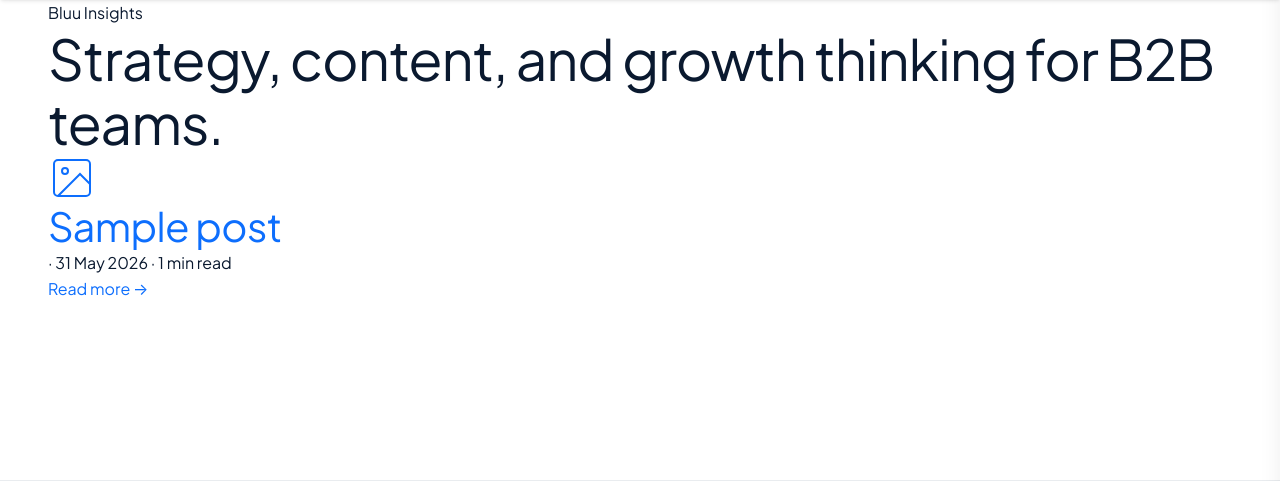
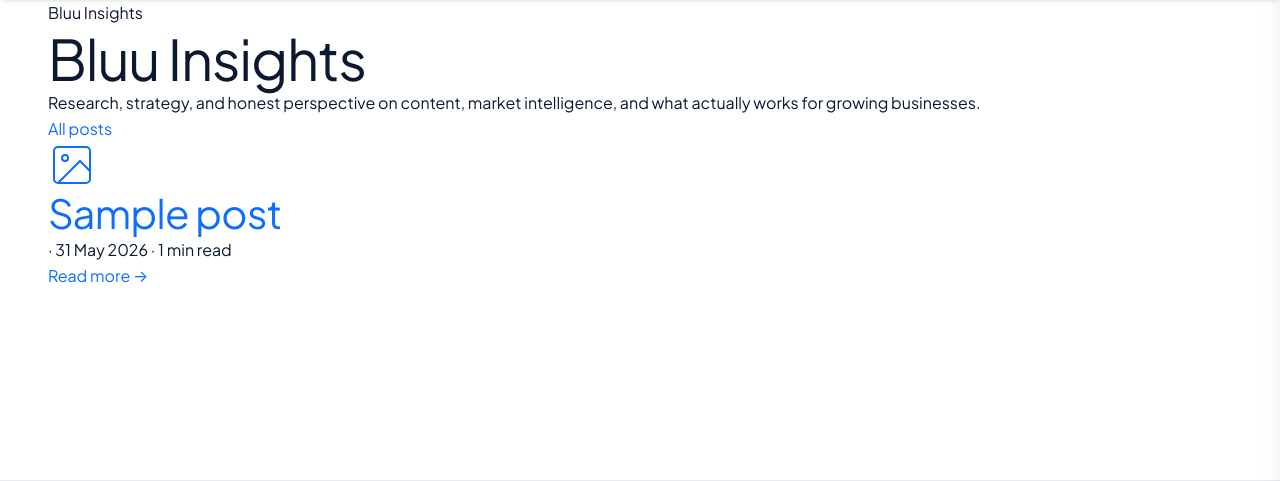
Before and after one commit to travellertope/blu9xhq, a WordPress theme: template theme/page-blog.php in a window 1280 px wide. Shown: the part 80-561 px from the top of the page. Run offline with PHP 8.4 and a stand-in for WordPress, Linux system fonts and the light colour scheme; the site name, menu and one post (Sample post) are stand-ins, and other content is empty; some libraries are stand-ins or nearby versions.

Commit message:
Fix page-blog.php to use correct CSS class names matching blog.css
Was using wrong class names (blog-hero, blog-grid, blog-filter-bar etc)
that had no CSS rules. Rewrote to mirror archive.php structure exactly
(bluu-archive-hero, bluu-post-grid, bluu-category-filter, bluu-cat-pill etc)
so blog.css applies correctly. Bump to 1.9.2.

https://claude.ai/code/session_01DGQo73HsfMg3F3i5PXupLK

```diff
--- a/theme/page-blog.php
+++ b/theme/page-blog.php
@@ -2,20 +2,17 @@
 /**
  * Template Name: Blog Archive
  *
- * Assignable page template that renders the blog listing.
- * Use this when you need a specific WordPress page (e.g. /blog) to display
- * the post archive rather than relying on the automatic posts-page setting.
+ * Assignable page template for the blog listing.
+ * Mirrors archive.php structure so blog.css applies without changes.
  *
  * @package bluu-interactive
  */
 
-$paged         = max( 1, get_query_var( 'paged' ) );
-$posts_per_page = 9;
-
+$paged      = max( 1, get_query_var( 'paged' ) );
 $blog_query = new WP_Query( array(
     'post_type'      => 'post',
     'post_status'    => 'publish',
-    'posts_per_page' => $posts_per_page,
+    'posts_per_page' => get_option( 'posts_per_page', 9 ),
     'paged'          => $paged,
     'orderby'        => 'date',
     'order'          => 'DESC',
@@ -24,50 +21,48 @@ $blog_query = new WP_Query( array(
 get_header();
 ?>
 
-<!-- ── Blog Hero ────────────────────────────────────────────────────────────── -->
-<section class="blog-hero" aria-label="<?php esc_attr_e( 'Blog overview', 'bluu-interactive' ); ?>">
+<!-- ── Blog Hero ─────────────────────────────────────────────────────────────── -->
+<section class="bluu-archive-hero">
     <div class="container">
-        <div class="blog-hero__inner animate-on-scroll">
-            <div class="blog-hero__badge"><?php esc_html_e( 'Bluu Insights', 'bluu-interactive' ); ?></div>
-            <h1 class="blog-hero__headline"><?php esc_html_e( 'Strategy, content, and growth thinking for B2B teams.', 'bluu-interactive' ); ?></h1>
-        </div>
+        <span class="bluu-archive-hero__eyebrow"><?php esc_html_e( 'Bluu Insights', 'bluu-interactive' ); ?></span>
+        <h1 class="bluu-archive-hero__title"><?php esc_html_e( 'Bluu Insights', 'bluu-interactive' ); ?></h1>
+        <p class="bluu-archive-hero__subtitle">
+            <?php esc_html_e( 'Research, strategy, and honest perspective on content, market intelligence, and what actually works for growing businesses.', 'bluu-interactive' ); ?>
+        </p>
     </div>
 </section>
 
 <!-- ── Category Filter Bar ──────────────────────────────────────────────────── -->
+<nav class="bluu-category-filter" aria-label="<?php esc_attr_e( 'Filter posts by category', 'bluu-interactive' ); ?>">
+    <div class="container">
+        <div class="bluu-category-filter__inner">
+            <a href="<?php echo esc_url( get_permalink() ); ?>" class="bluu-cat-pill bluu-cat-pill--active" aria-current="page">
+                <?php esc_html_e( 'All posts', 'bluu-interactive' ); ?>
+            </a>
             <?php
-$categories = get_categories( array( 'hide_empty' => true, 'orderby' => 'count', 'order' => 'DESC' ) );
-if ( $categories ) : ?>
-<div class="blog-filter-bar" role="navigation" aria-label="<?php esc_attr_e( 'Filter by category', 'bluu-interactive' ); ?>">
-    <div class="container">
-        <div class="blog-filter-bar__inner">
-            <a href="<?php echo esc_url( get_permalink() ); ?>" class="blog-filter-bar__pill blog-filter-bar__pill--active">
-                <?php esc_html_e( 'All', 'bluu-interactive' ); ?>
-            </a>
-            <?php foreach ( $categories as $cat ) : ?>
-                <a href="<?php echo esc_url( get_category_link( $cat->term_id ) ); ?>" class="blog-filter-bar__pill">
+            $cats = get_categories( array( 'hide_empty' => true ) );
+            foreach ( $cats as $cat ) :
+            ?>
+                <a href="<?php echo esc_url( get_category_link( $cat->term_id ) ); ?>" class="bluu-cat-pill">
                     <?php echo esc_html( $cat->name ); ?>
                 </a>
             <?php endforeach; ?>
         </div>
     </div>
-</div>
-<?php endif; ?>
+</nav>
 
 <!-- ── Post Grid ────────────────────────────────────────────────────────────── -->
-<section class="blog-archive" aria-label="<?php esc_attr_e( 'Blog posts', 'bluu-interactive' ); ?>">
+<section class="bluu-archive-section">
     <div class="container">
 
         <?php if ( $blog_query->have_posts() ) : ?>
-            <div class="blog-grid">
+            <div class="bluu-post-grid">
                 <?php while ( $blog_query->have_posts() ) : $blog_query->the_post(); ?>
                     <?php get_template_part( 'template-parts/blog/blog-card' ); ?>
                 <?php endwhile; ?>
             </div>
 
-            <!-- Pagination -->
-            <?php if ( $blog_query->max_num_pages > 1 ) : ?>
-                <nav class="blog-pagination" aria-label="<?php esc_attr_e( 'Posts navigation', 'bluu-interactive' ); ?>">
+            <div class="bluu-archive-pagination">
                 <?php
                 echo paginate_links( array(
                     'base'      => trailingslashit( get_permalink() ) . '%_%',
@@ -78,11 +73,10 @@ if ( $categories ) : ?>
                     'next_text' => esc_html__( 'Next', 'bluu-interactive' ) . ' &rarr;',
                 ) );
                 ?>
-                </nav>
-            <?php endif; ?>
+            </div>
 
         <?php else : ?>
-            <div class="blog-empty">
+            <div style="text-align:center; padding: var(--space-10) 0; color: var(--md-on-surface-variant);">
                 <p><?php esc_html_e( 'No posts found. Check back soon.', 'bluu-interactive' ); ?></p>
             </div>
         <?php endif; ?>
--- a/theme/style.css
+++ b/theme/style.css
@@ -4,7 +4,7 @@ Theme URI: https://bluuhq.com
 Author: Bluu Interactive
 Author URI: https://bluuhq.com
 Description: The Premium Anti-Fragmentation Agency theme for Bluu Interactive — "One Team. One Strategy. Total Growth." Built on Google Material Design 3, light mode. Replaces fragmented vendors with one unified growth engine.
-Version: 1.9.1
+Version: 1.9.2
 Requires at least: 6.0
 Tested up to: 6.7
 Requires PHP: 8.0
```
Lines whose indentation alone changed are shown as unchanged.
